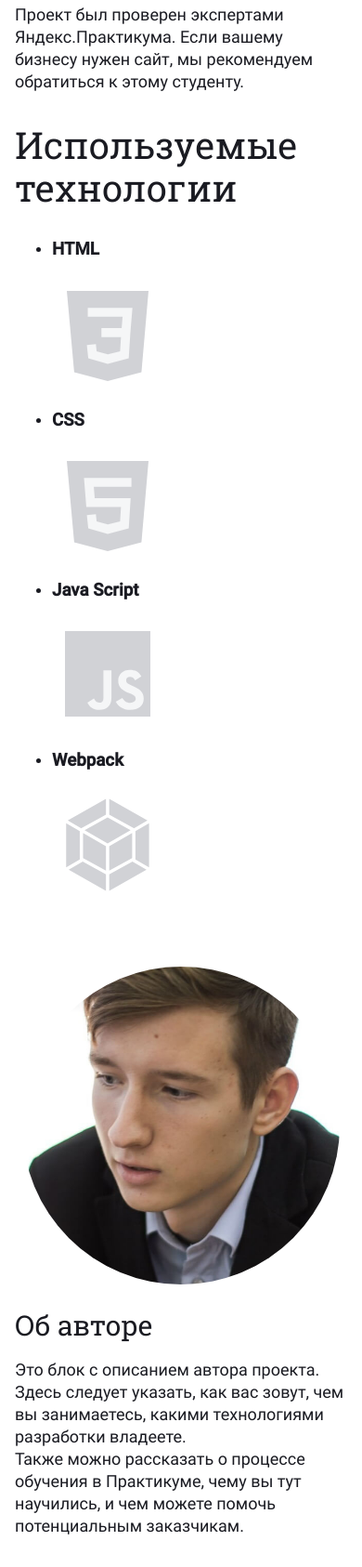
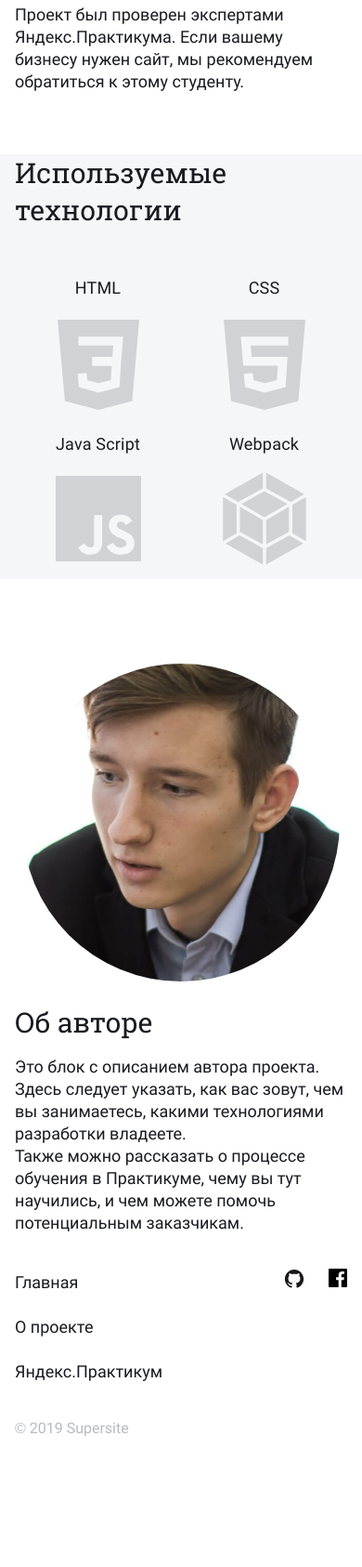
Before and after one commit to dontstain/news-analyzer, a website built with webpack: page src/about.html in a window 390 px wide. Shown: the part 900-2586 px from the top of the page at 93% size. After the commit the page ends 2470 px from the top, so only its background shows below. Built offline with nearby package versions, Linux system fonts and the light colour scheme.

Commit message:
added about responsiveness

```diff
--- a/src/about.html
+++ b/src/about.html
@@ -20,18 +20,19 @@
       <nav class="header__nav">
         <ul class="header__nav-list">
           <li class="header__nav-item">
-            <a href="#" class="header__nav-text link">
+            <a href="./main.html" class="header__nav-text link">
               Главная
             </a>
           </li>
           <li class="header__nav-item header__nav-item_active">
-            <a href="#" class="header__nav-text header__nav-text_active link">
+            <a href="./about.html" class="header__nav-text header__nav-text_active link">
               О проекте
             </a>
           </li>
         </ul>
       </nav>
     </header>
+
     <main class="main">
       <section class="for-clients cut-section">
         <h2 class="for-clients__heading">
@@ -98,7 +99,43 @@
           </p>
         </div>
       </section>
+      <section class="commits">
+
+      </section>
     </main>
+
+    <footer class="footer cut-section">
+        <p class="footer__credits">
+          © 2019  Supersite
+        </p>
+        <nav class="footer__nav">
+          <ul class="footer__nav-list">
+            <li class="footer__nav-item">
+              <a href="#" class="link">
+                Главная
+              </a>
+            </li>
+            <li class="footer__nav-item">
+              <a href="#" class="link">
+                О проекте
+              </a>
+            </li>
+            <li class="footer__nav-item">
+                <a href="https://praktikum.yandex.ru/" class="link">
+                Яндекс.Практикум
+              </a>
+            </li>
+          </ul>
+        </nav>
+        <div class="footer__socials">
+          <a href="https://github.com/dontstain" class="link">
+            <img src="./images/github.svg" alt="Логотип GitHub" class="footer__icon">
+          </a>
+          <a href="https://www.facebook.com/profile.php?id=100004625556968" class="link">
+            <img src="./images/facebook.svg" alt="Логотип Facebook" class="footer__icon">
+          </a>
+        </div>
+      </footer>
   </div>
 </body>
 </html>
--- a/src/blocks/about/__text-container/about__text-container.css
+++ b/src/blocks/about/__text-container/about__text-container.css
@@ -2,6 +2,7 @@
   margin-top: calc(100vw / 28 + 100vw / 36 + 40px);
   width: calc(100vw / 1.81);
   max-width: 600px;
+  margin-bottom: 32px;
 }
 
 @media screen and (max-width: 500px) {
--- /dev/null
+++ b/src/blocks/commits/commits.css
@@ -0,0 +1,3 @@
+.commits {
+  background:  #F5F6F7;
+}
--- a/src/blocks/for-clients/__text/for-clients__text.css
+++ b/src/blocks/for-clients/__text/for-clients__text.css
@@ -6,3 +6,13 @@
   line-height: 24px;
   margin: 0 0 24px;
 }
+
+.for-clients__text:last-of-type {
+  margin: 0 0 174px;
+}
+
+@media screen and (max-width: 768px) {
+  .for-clients__text:last-of-type {
+    margin: 0 0 66px;
+  }
+}
--- a/src/blocks/technologies/__heading/technologies__heading.css
+++ b/src/blocks/technologies/__heading/technologies__heading.css
@@ -1,7 +1,22 @@
 .technologies__heading {
+  max-width: 344px;
+  margin: 0 calc(100vw / 8.18) 0 0;
   font-family: 'Roboto Slab', Helvetica, sans-serif;
   font-style: normal;
   font-weight: normal;
   font-size: 40px;
   line-height: 46px;
 }
+
+@media screen and (max-width: 1145px) {
+  .technologies__heading {
+    margin-bottom: 40px;
+  }
+}
+
+@media screen and (max-width: 500px) {
+  .technologies__heading {
+    font-size: 30px;
+    line-height: 40px;
+  }
+}
--- /dev/null
+++ b/src/blocks/technologies/__list-item/technologies__list-item.css
@@ -0,0 +1,16 @@
+.technologies__list-item {
+  margin-right: calc(100vw / 36);
+  text-align: center;
+}
+
+@media screen and (max-width: 1145px) {
+  .technologies__list-item {
+    margin-right: calc((100% - 480px - 100vw / 48) / 3);
+  }
+}
+
+@media screen and (max-width: 500px) {
+  .technologies__list-item {
+    margin-right: 0;
+  }
+}
--- a/src/blocks/technologies/__list/technologies__list.css
+++ b/src/blocks/technologies/__list/technologies__list.css
@@ -1,3 +1,21 @@
-.technologies__list.css {
+.technologies__list {
+  display: flex;
+  list-style: none;
+  padding-inline-start: 0;
+  margin-block-start: 0;
+  margin-block-end: 0;
+  margin-bottom: 85px;
+}
 
+@media screen and (max-width: 1145px) {
+  .technologies__list {
+    margin-bottom: 40px;
+  }
 }
+
+@media screen and (max-width: 500px) {
+  .technologies__list {
+    display: grid;
+    grid-template: 1fr 1fr / 1fr 1fr;
+  }
+}
--- /dev/null
+++ b/src/blocks/technologies/__name/technologies__name.css
@@ -0,0 +1,9 @@
+.technologies__name {
+  margin: 12px 0 8px;
+  font-family: inherit;
+  font-style: normal;
+  font-weight: normal;
+  font-size: 18px;
+  line-height: 24px;
+  letter-spacing: 0.2px;
+}
--- a/src/blocks/technologies/__pic/technologies__pic.css
+++ b/src/blocks/technologies/__pic/technologies__pic.css
@@ -1,3 +1,3 @@
 .technologies__pic {
-
+  margin: auto;
 }
--- a/src/blocks/technologies/technologies.css
+++ b/src/blocks/technologies/technologies.css
@@ -1,3 +1,16 @@
 @import url(./__heading/technologies__heading.css);
 @import url(./__list/technologies__list.css);
 @import url(./__pic/technologies__pic.css);
+@import url(./__list-item/technologies__list-item.css);
+@import url(./__name/technologies__name.css);
+
+.technologies {
+  display: flex;
+  background: #F5F6F7;
+}
+
+@media screen and (max-width: 1145px) {
+  .technologies {
+    display: block;
+  }
+}
--- a/src/pages/about.css
+++ b/src/pages/about.css
@@ -8,3 +8,4 @@
 @import url(../blocks/technologies/technologies.css);
 @import url(../blocks/about/about.css);
 @import url(../blocks/footer/footer.css);
+@import url(../blocks/commits/commits.css);
```
Also changed, not shown: src/main.html (+4 -4 lines).
